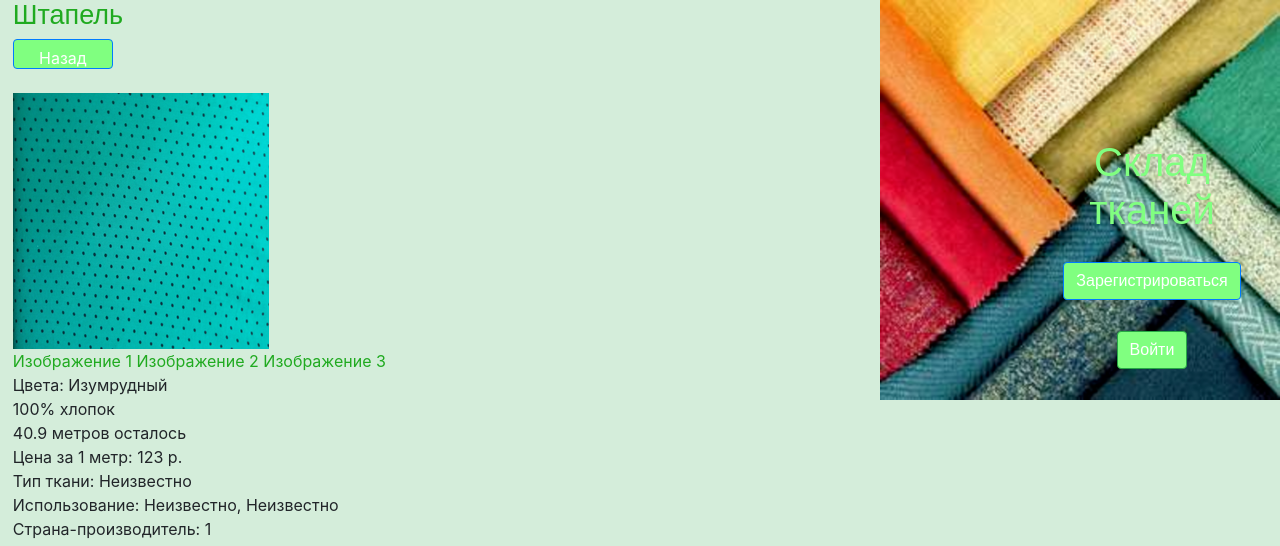
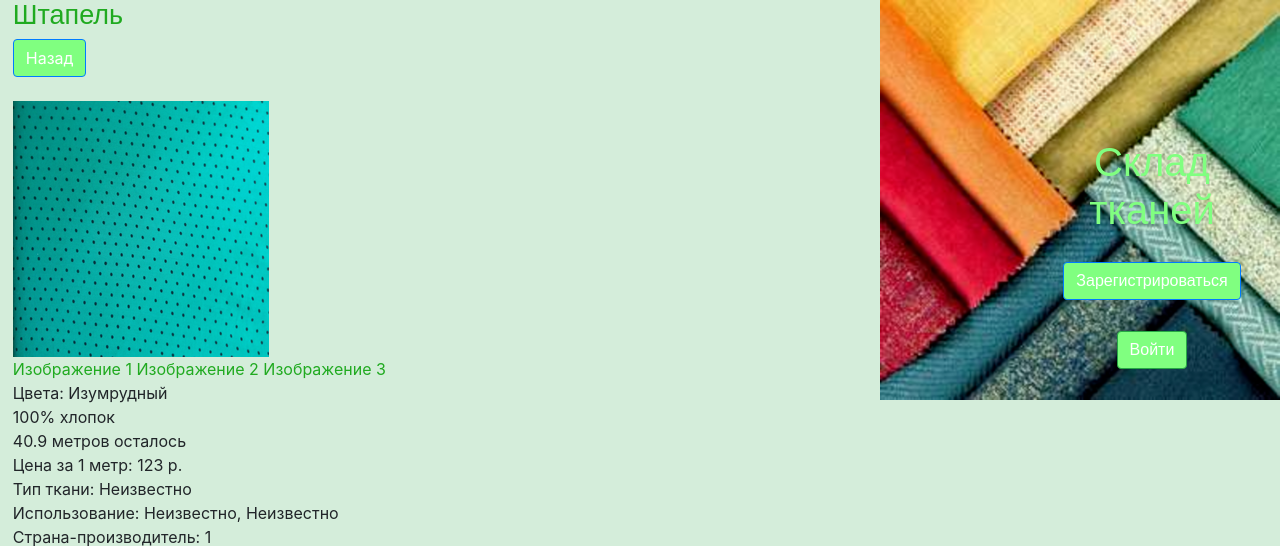
Before and after one commit to GlebVoronin/YandexWebServerProjectwithAPI, a Flask app: page /view/1 in a window 1280 px wide. Shown: the top 546 px of the page. Run offline with Flask 2, Linux system fonts and the light colour scheme; data comes from the database, SQL or seed files in the repository; data that the repository does not hold is empty; parts of the project's set-up code (start-up, migrations or seed data) failed here and were passed over; some libraries are stand-ins or nearby versions.

Commit message:
style rewrite

```diff
--- a/templates/view_cloth.html
+++ b/templates/view_cloth.html
@@ -1,7 +1,7 @@
 {% extends "base.html" %}
 {% block main %}
 <h2 id="title_of_cloth">{{ cloth.title }}</h2>
-<input id="back" class="btn btn-primary" type="button" onclick="history.back();" value="Назад"/><br>
+<input class="btn btn-primary" type="button" onclick="history.back();" value="Назад"/><br>
 <br><img src="{{ cloth.get_images(False) }}" alt="None"><br>
 {% for image in cloth.get_images(True) %}
 {% if loop.index0 != 0 %}
```
